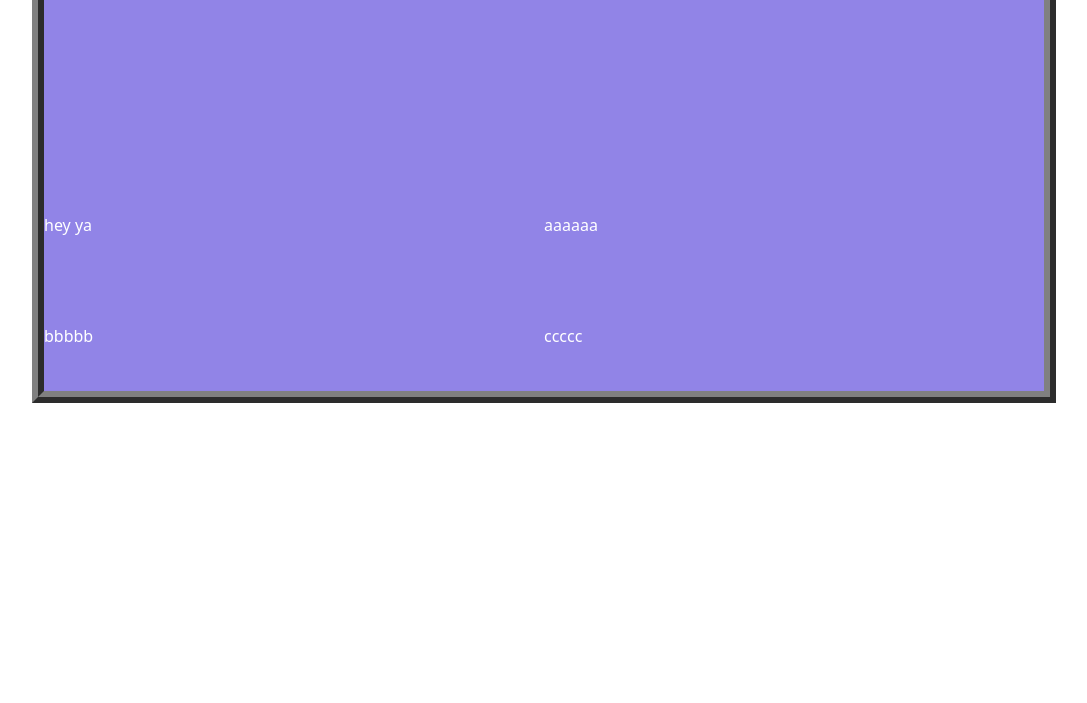
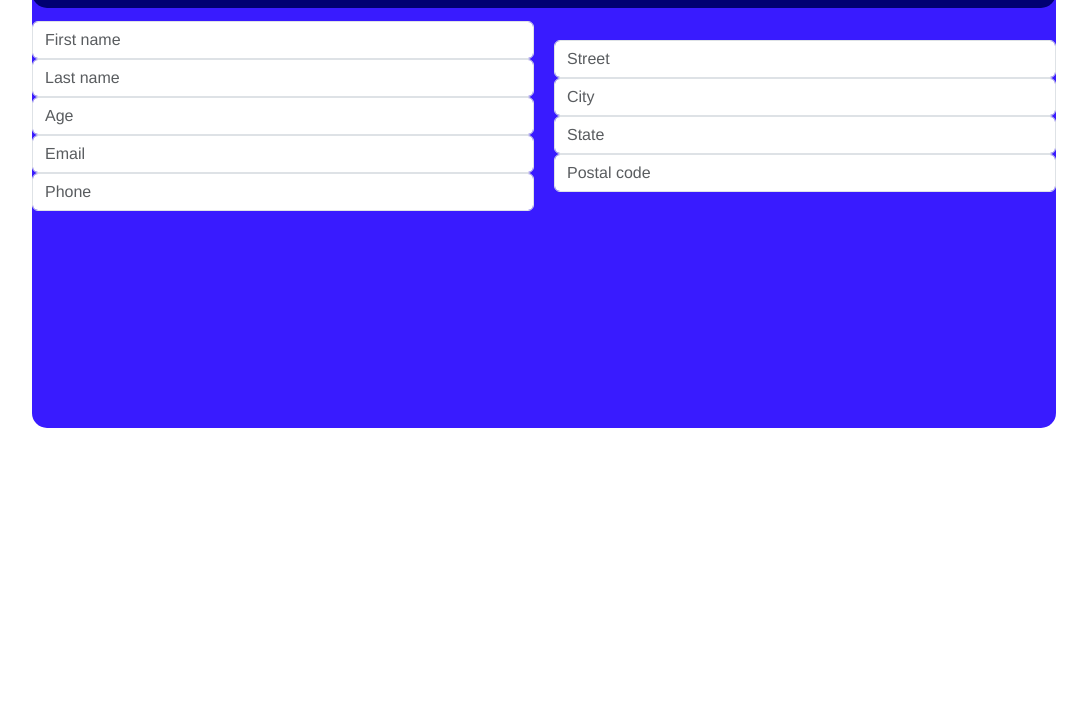
Before and after one commit to MattiaCaranci/Ordine, a website: page Client/shipping.html in a window 1280 px wide. Shown: the part 97-800 px from the top of the page, without its empty margins (96-1183 px from the left). Drawn offline with nearby package versions, Linux system fonts and the light colour scheme.

Commit message:
green tea

```diff
--- a/Client/shipping.html
+++ b/Client/shipping.html
@@ -26,14 +26,21 @@
                 <button class="btn btn-primary btn-sm" type=submit> Submit </button>
                 <button class="btn btn-primary btn-sm" type=clear> Clear </button>
             -->
-            <div id="1"> hey ya</div>
-            <div id="2"> aaaaaa </div>
-            <div id="3"> bbbbb </div>
-            <div id="4"> ccccc </div>
+            <div class="a">
+                <input class="form-control" type="text" placeholder="First name" aria-label="firstname">
+                <input class="form-control" type="text" placeholder="Last name" aria-label="lastname">
+                <input class="form-control" type="text" placeholder="Age" aria-label="age">
+                <input class="form-control" type="text" placeholder="Email" aria-label="email">
+                <input class="form-control" type="text" placeholder="Phone" aria-label="phone"> </div>
+            <div class="b">
+                <input class="form-control" type="text" placeholder="Street" aria-label="address">
+                <input class="form-control" type="text" placeholder="City" aria-label="city">
+                <input class="form-control" type="text" placeholder="State" aria-label="state">
+                <input class="form-control" type="text" placeholder="Postal code" aria-label="postalcode">
+            </div>
+            <div class="d"> </div>
         </form>
-
     </div>
-
     <script src="https://cdn.jsdelivr.net/npm/bootstrap@5.3.2/dist/js/bootstrap.bundle.min.js"
         integrity="sha384-C6RzsynM9kWDrMNeT87bh95OGNyZPhcTNXj1NW7RuBCsyN/o0jlpcV8Qyq46cDfL" crossorigin="anonymous">
     </script>
--- a/Client/style.css
+++ b/Client/style.css
@@ -7,14 +7,18 @@ body {
     display:flex;
     justify-content: center;
     align-items: center;
+
+    font-family: 'Helvetica';
 }
 
 
 .shipping-box {
-    border: 12px ridge gray;
-    background: rgb(145, 132, 231);
+    border-radius: 15px;
+    background: rgb(57, 27, 255);
     width: 80vw;
     height: 500px;
+
+    margin-top: 25px;
 
     display:grid;
 
@@ -28,8 +32,10 @@ body {
 }
 
 .shipping-box header {
+    border-radius: 15px;
+
     color: white;
-    background: linear-gradient(0.25turn, blue, orange, white);
+    background: rgb(0, 0, 114);
     display: flex;
     height: 10vh;
     width: auto;
@@ -44,11 +50,17 @@ body {
     grid-template-columns: 1fr 1fr;
     grid-template-rows: 1fr 1fr;
     color:white;
+    gap: 20px;
 
     justify-content: center;
     align-items: center;
 }
 
-#1{
-    background: red;
+.a{
+    grid-column: 1/1;
+    grid-row: 1/2;
 }
+.b{
+    grid-column: 2/2;
+    grid-row: 1/1;
+}
```
Also changed, not shown: Server/Disegno.png (deleted).
